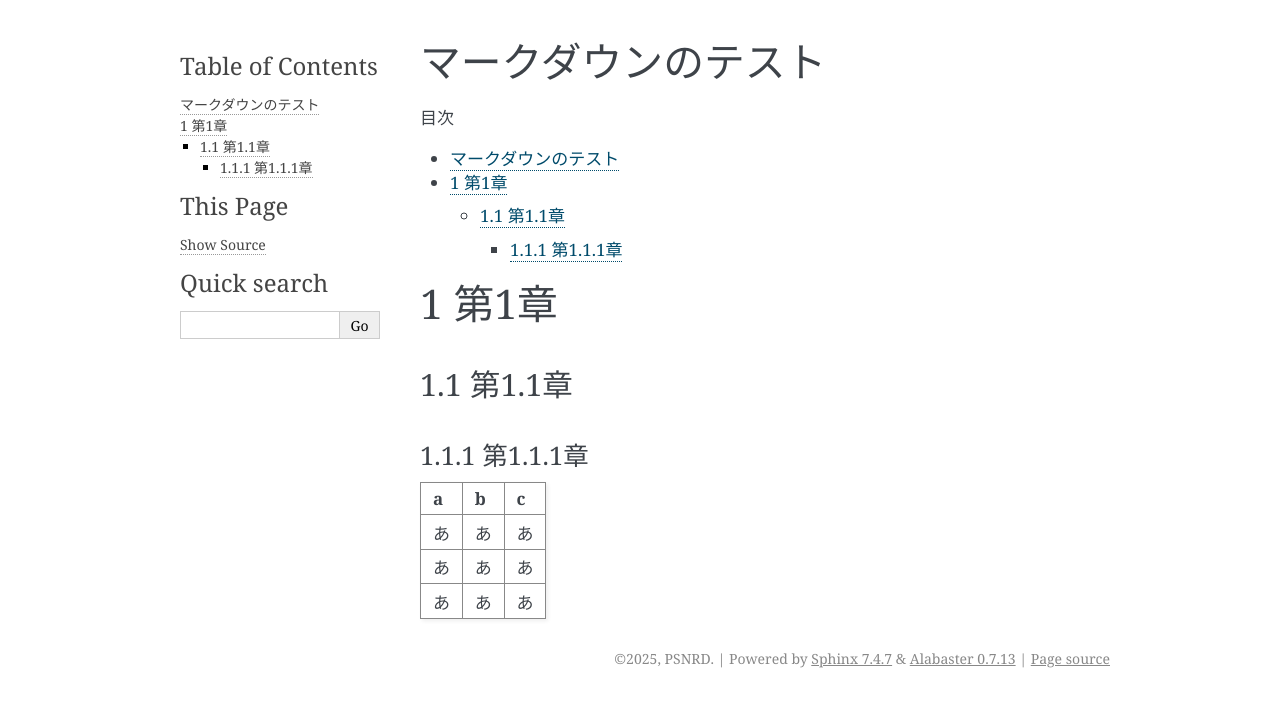
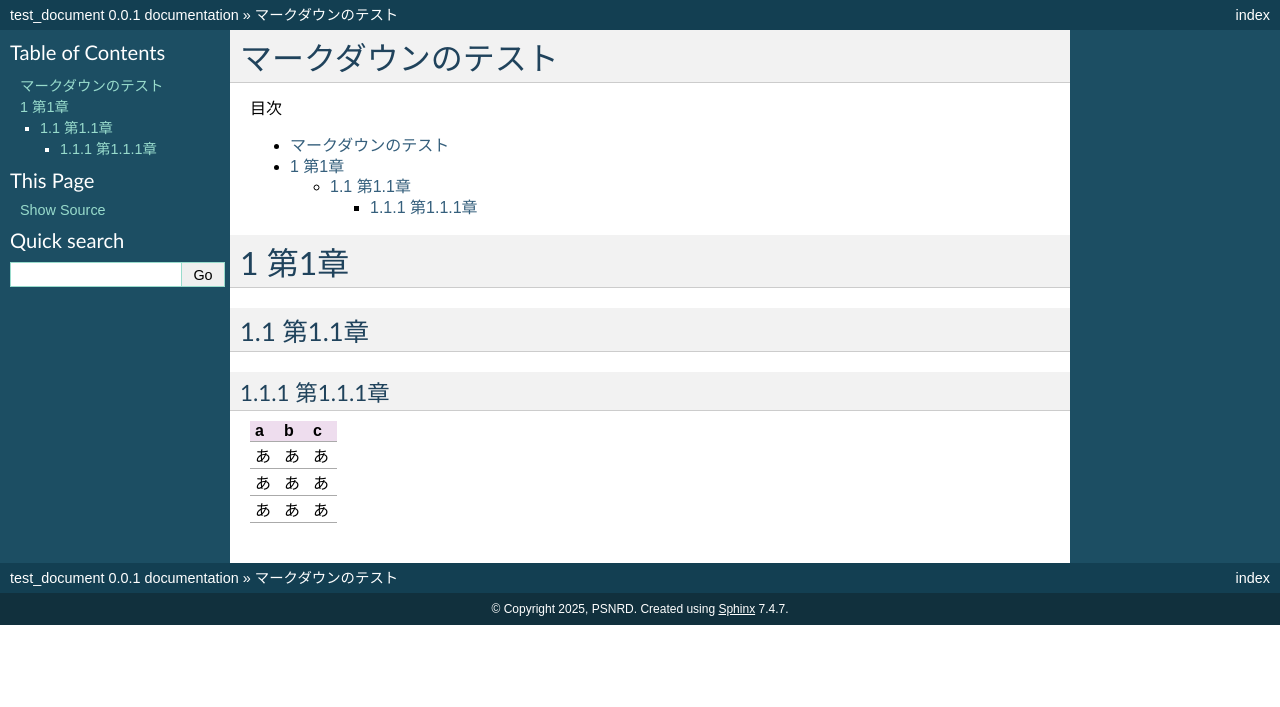
Before and after one commit to kumagai-kazuya/delivery-specification, a Sphinx documentation site: the page built from docs/source/index.md, in a window 1280 px wide. Shown: the top 707 px of the page. Built offline with Sphinx 7.4.7, drawn with Linux system fonts in a browser that asks for light colours.

Commit message:
defaultテーマに変えてみる

```diff
--- a/docs/source/conf.py
+++ b/docs/source/conf.py
@@ -24,7 +24,7 @@ extensions = [
 ]
 
 # -- テーマの設定 ---------------------------------------------------------
-html_theme = 'alabaster'                 # alabasterテーマを使用
+html_theme = 'default'                 # defaultテーマを使用
 
 # -- ソースファイルの拡張子の設定 -----------------------------------------
 source_suffix = {
```
